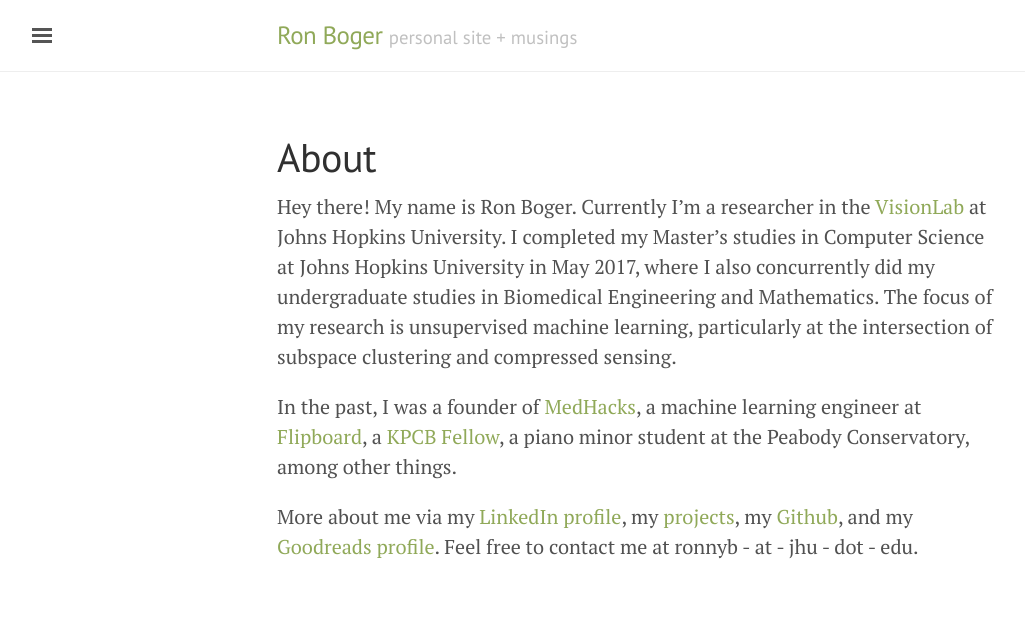
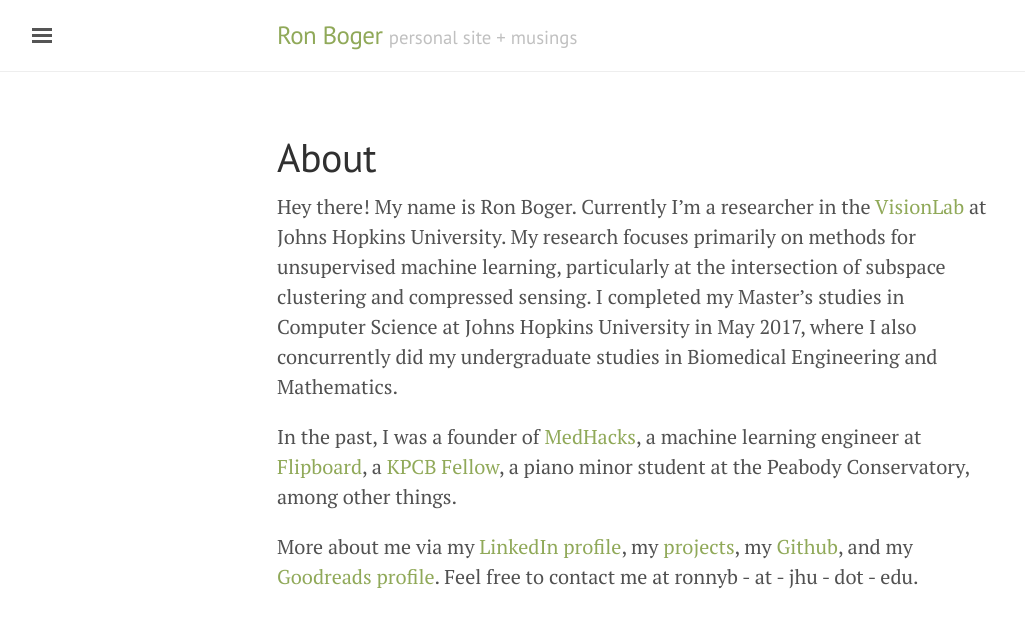
Before and after one commit to ronboger/ronboger.github.io, a Jekyll site: the page built from about.md, in a window 1280 px wide. Shown: the top 628 px of the page, without its empty margins (3-1028 px from the left). Built offline with Jekyll 4.4.1, drawn with Linux system fonts in a browser that asks for light colours.

Commit message:
sentence ordering

```diff
--- a/about.md
+++ b/about.md
@@ -7,7 +7,7 @@ title: About
   Hey there! This page is included as an example. Feel free to customize it for your own use upon downloading. Carry on!
 </p> -->
 
-Hey there! My name is Ron Boger. Currently I'm a researcher in the [VisionLab](http://vision.jhu.edu) at Johns Hopkins University. I completed my Master's studies in Computer Science at Johns Hopkins University in May 2017, where I also concurrently did my undergraduate studies in Biomedical Engineering and Mathematics. The focus of my research is unsupervised machine learning, particularly at the intersection of subspace clustering and compressed sensing.
+Hey there! My name is Ron Boger. Currently I'm a researcher in the [VisionLab](http://vision.jhu.edu) at Johns Hopkins University. My research focuses primarily on methods for unsupervised machine learning, particularly at the intersection of subspace clustering and compressed sensing. I completed my Master's studies in Computer Science at Johns Hopkins University in May 2017, where I also concurrently did my undergraduate studies in Biomedical Engineering and Mathematics.
 
 <!-- My research interests include non-convex optimization, sparsity, compressed sensing, deep learning, subspace clustering -->
 
```
